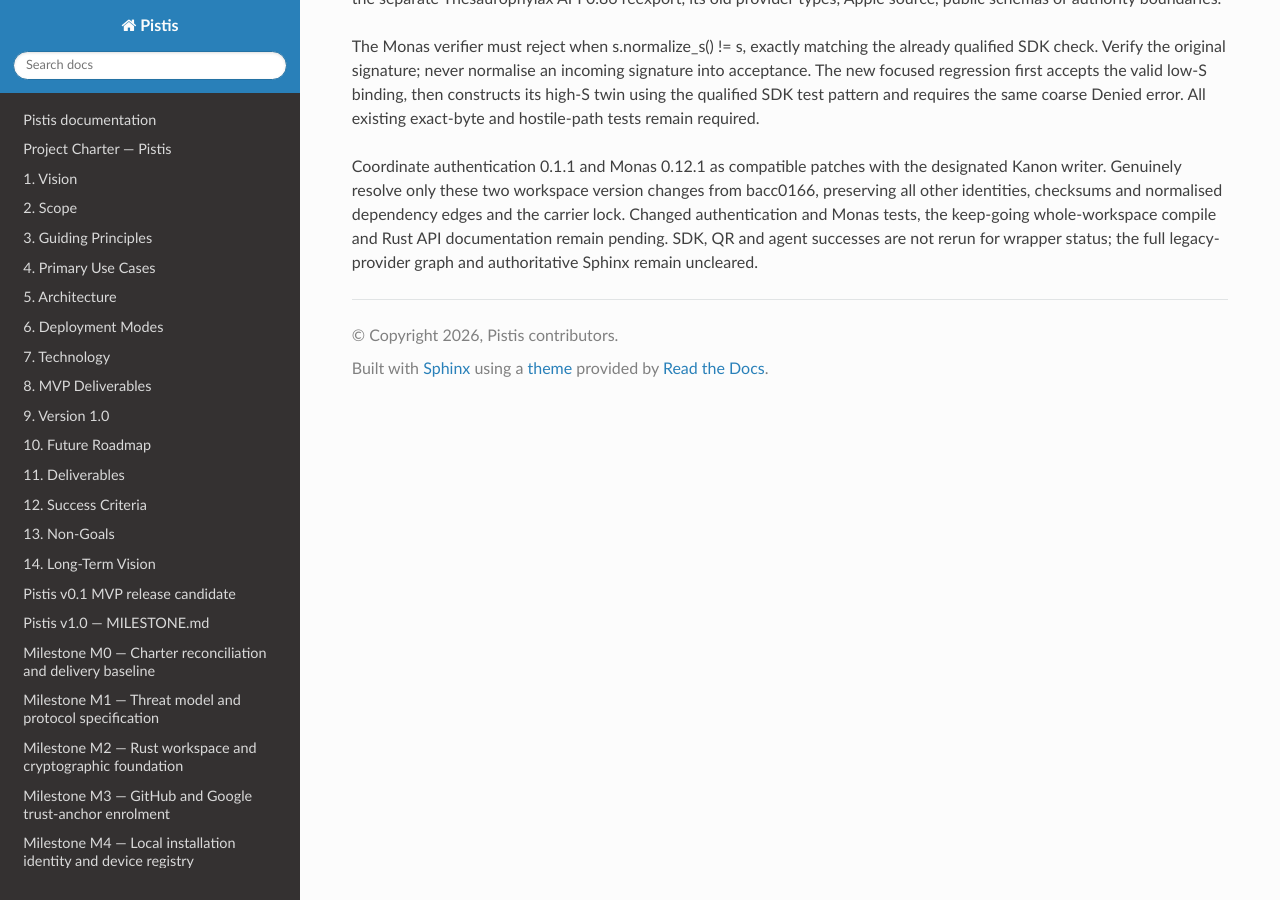
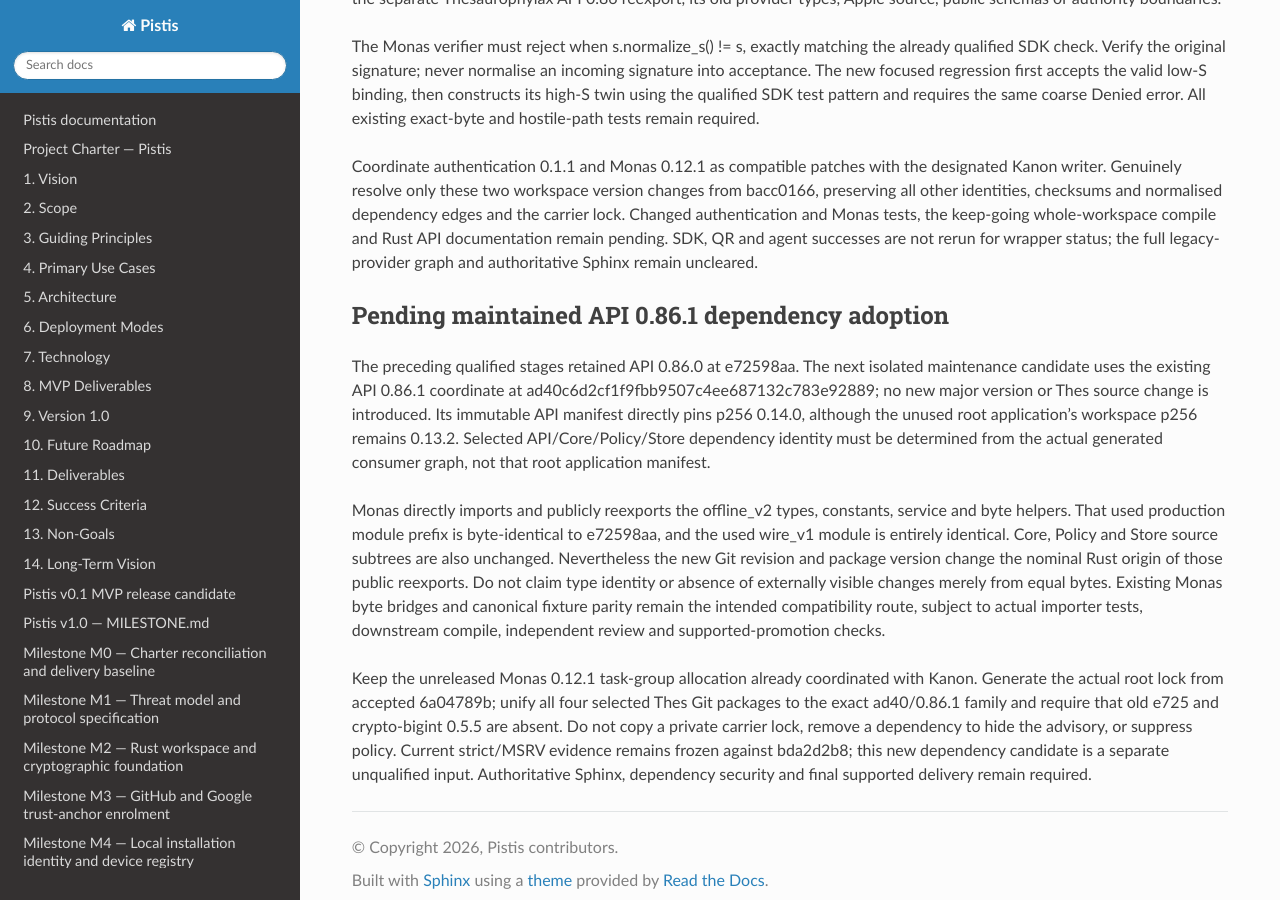
Before and after one commit to sagrudd/pistis, a Sphinx documentation site: the page built from docs/development/mne1550-provider-migration.md, in a window 1280 px wide and 900 px high, scrolled down 4180 px. Built offline with Sphinx 7.4.7 and the Read the Docs theme 3.1.0, drawn with Linux system fonts in a browser that asks for light colours; the version number could not be read and is left out.

Commit message:
Adopt the maintained Thesaurophylax API dependency

```diff
--- a/Cargo.toml
+++ b/Cargo.toml
@@ -64,7 +64,7 @@
 serde_json = "1.0.145"
 security-framework = "=3.7.0"
 sha2 = "0.10.9"
-thesaurophylax-api = { version = "=0.86.0", git = "https://github.com/sagrudd/thesaurophylax.git", rev = "e72598aae824f2bdafc20803adca73c6a6c8dcd2" }
+thesaurophylax-api = { version = "=0.86.1", git = "https://github.com/sagrudd/thesaurophylax.git", rev = "ad40c6d2cf1f9fbb9507c4ee687132c783e92889" }
 subtle = "2.6.1"
 url = "2.5.7"
 x509-parser = { version = "0.18", features = ["verify"] }
--- a/docs/development/mne1550-provider-migration.md
+++ b/docs/development/mne1550-provider-migration.md
@@ -235,3 +235,32 @@
 Monas tests, the keep-going whole-workspace compile and Rust API documentation
 remain pending. SDK, QR and agent successes are not rerun for wrapper status;
 the full legacy-provider graph and authoritative Sphinx remain uncleared.
+
+## Pending maintained API 0.86.1 dependency adoption
+
+The preceding qualified stages retained API 0.86.0 at e72598aa. The next
+isolated maintenance candidate uses the existing API 0.86.1 coordinate at
+ad40c6d2cf1f9fbb9507c4ee687132c783e92889; no new major version or Thes source
+change is introduced. Its immutable API manifest directly pins p256 0.14.0,
+although the unused root application's workspace p256 remains 0.13.2.
+Selected API/Core/Policy/Store dependency identity must be determined from
+the actual generated consumer graph, not that root application manifest.
+
+Monas directly imports and publicly reexports the offline_v2 types, constants,
+service and byte helpers. That used production module prefix is byte-identical
+to e72598aa, and the used wire_v1 module is entirely identical. Core, Policy
+and Store source subtrees are also unchanged. Nevertheless the new Git revision
+and package version change the nominal Rust origin of those public reexports.
+Do not claim type identity or absence of externally visible changes merely
+from equal bytes. Existing Monas byte bridges and canonical fixture parity
+remain the intended compatibility route, subject to actual importer tests,
+downstream compile, independent review and supported-promotion checks.
+
+Keep the unreleased Monas 0.12.1 task-group allocation already coordinated
+with Kanon. Generate the actual root lock from accepted 6a04789b; unify all
+four selected Thes Git packages to the exact ad40/0.86.1 family and require
+that old e725 and crypto-bigint 0.5.5 are absent. Do not copy a private carrier
+lock, remove a dependency to hide the advisory, or suppress policy. Current
+strict/MSRV evidence remains frozen against bda2d2b8; this new dependency
+candidate is a separate unqualified input. Authoritative Sphinx, dependency
+security and final supported delivery remain required.
```
Also changed, not shown: CHANGELOG.md (+7 -2 lines), 1 other file.
